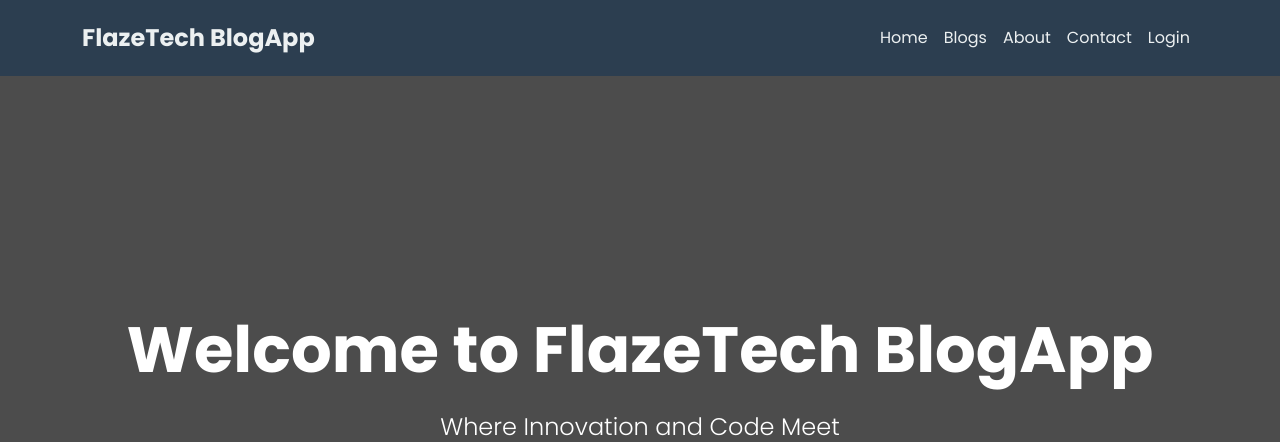
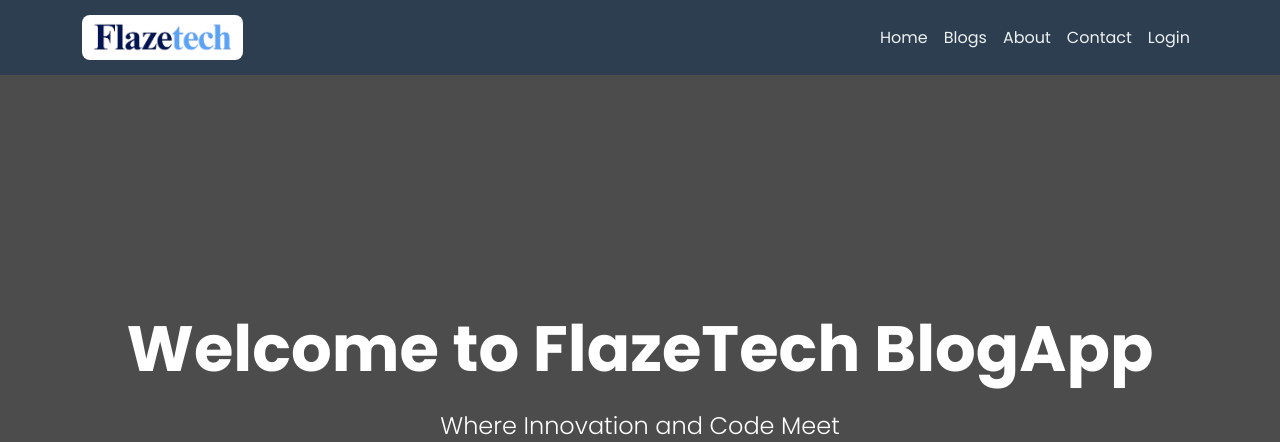
Before and after one commit to flazetech/opensource_blogapp, a Django app: page / in a window 1280 px wide. Shown: the top 442 px of the page. Run offline with Django 5.2, Linux system fonts and the light colour scheme; some libraries are stand-ins or nearby versions.

Commit message:
fixes #14 ; added logo.png and adjusted css across index, signup,signin and about templates

```diff
--- a/template/index.html
+++ b/template/index.html
@@ -77,10 +77,17 @@
             background-color: #2c3e50;
         }
 
+        #logo{
+            height: 30px ;
+            width: auto;
+        }
+
         .navbar-brand {
-            font-size: 1.5rem;
+            /* font-size: 1.5rem;
             font-weight: 700;
-            color: #ecf0f1;
+            color: #ecf0f1; */
+            height: 20px ;
+            width: auto;
         }
 
         .navbar-nav .nav-link {
@@ -184,6 +191,16 @@
             text-align: center;
             padding-top: 15px;
         }
+        .logoholder{
+            background-color: white;
+            cursor: pointer;
+            border-radius: 8px;
+        }
+        #logoimg{
+            object-fit: cover;
+            height: 45px ;
+            width: auto;
+        }
     </style>
 </head>
 <body>
@@ -191,7 +208,9 @@
     <!-- Navbar -->
     <nav class="navbar navbar-expand-lg navbar-dark">
         <div class="container">
-            <a class="navbar-brand" href="#">FlazeTech BlogApp</a>
+            <div class="logoholder">
+                <img src="{% static 'logo.png'%}" alt="logo" id="logoimg">
+            </div>
             <button class="navbar-toggler" type="button" data-bs-toggle="collapse" data-bs-target="#navbarNav" aria-controls="navbarNav" aria-expanded="false" aria-label="Toggle navigation">
                 <span class="navbar-toggler-icon"></span>
             </button>
```
Also changed, not shown: template/about.html (+19 -4 lines), template/signin.html (+13 -1 lines), template/signup.html (+13 -1 lines), static/logo.png (added), 1 other file.
